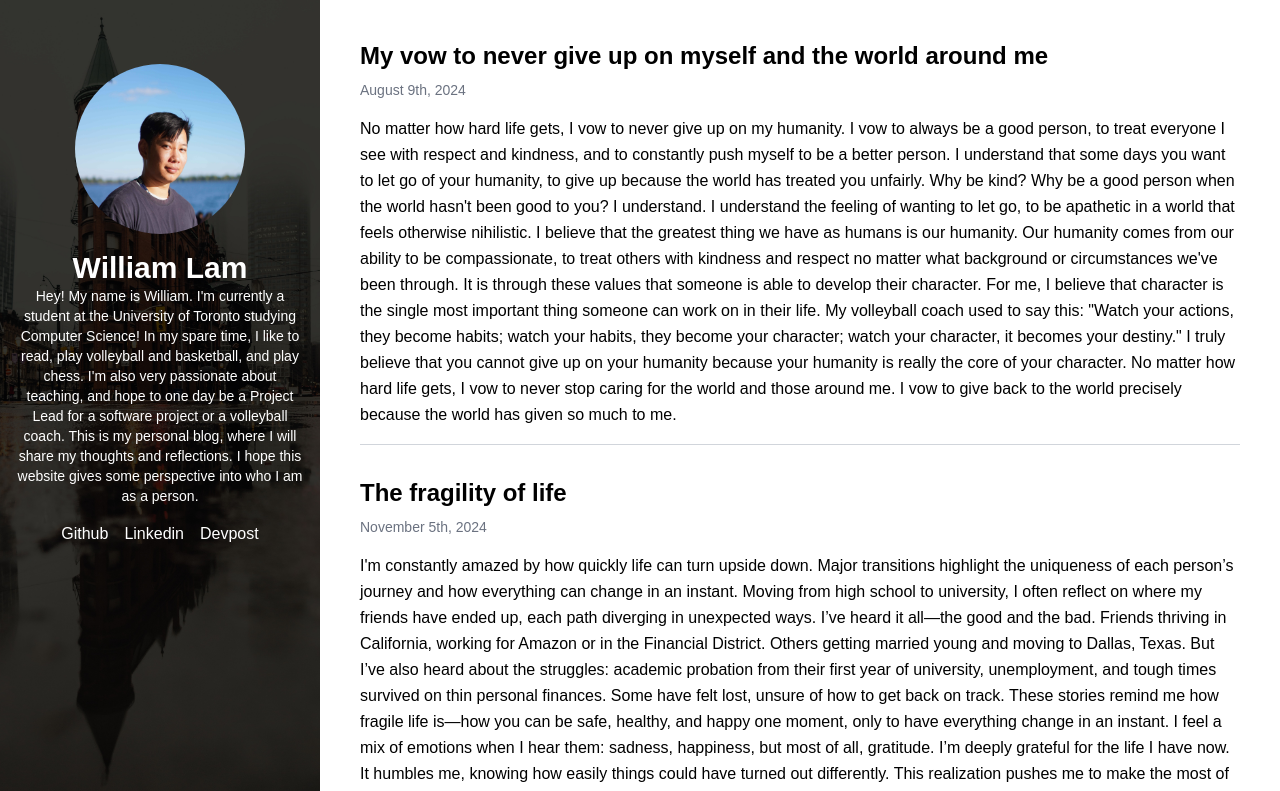
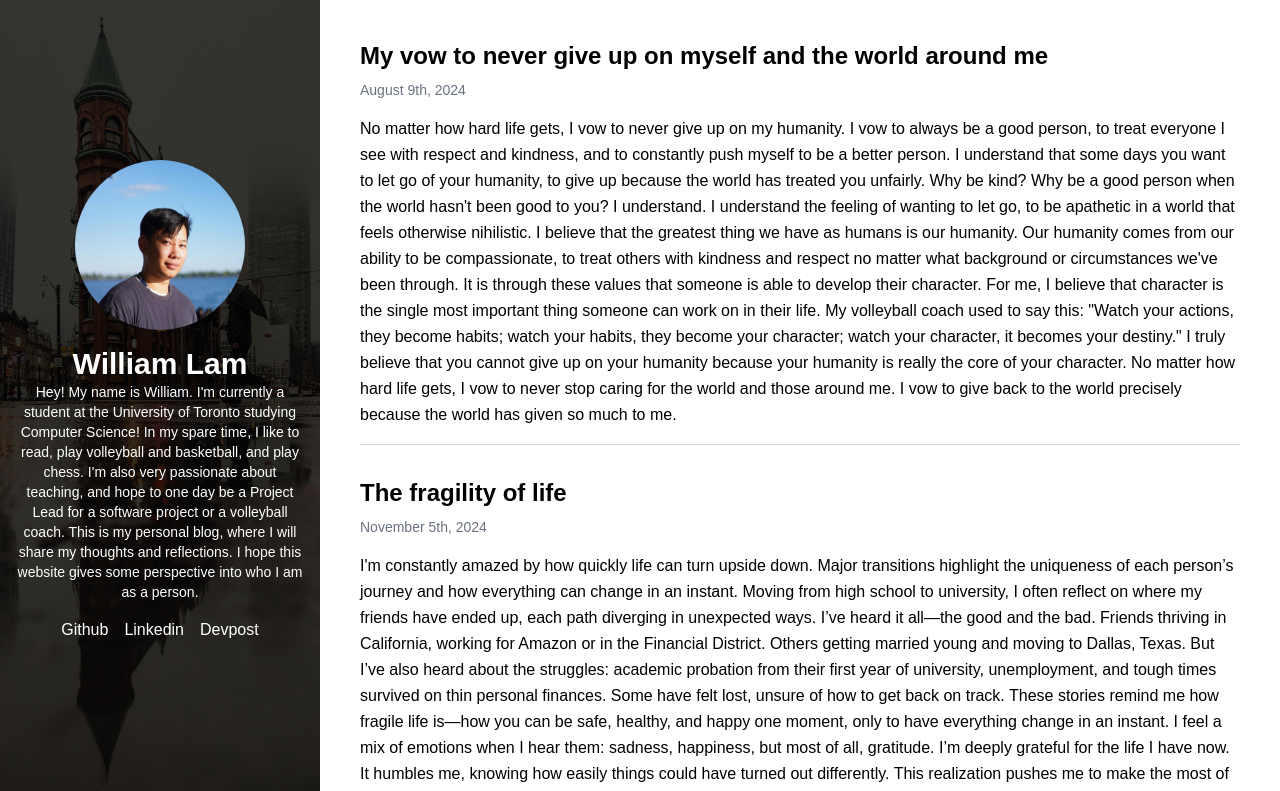
Before and after one commit to williamntlam/williams-blog, a Next.js app: page / in a window 1280 px wide. Shown: the top 791 px of the page. Built offline with nearby package versions, Linux system fonts and the light colour scheme.

Commit message:
feat: pushed sidebar content down

```diff
--- a/pages/index.tsx
+++ b/pages/index.tsx
@@ -28,7 +28,7 @@ export default function Home({ posts }: HomeProps) {
     <div className="flex flex-col md:flex-row">
       {/* Sidebar */}
       <aside
-        className="w-full md:w-80 h-auto md:h-screen bg-cover bg-center flex flex-col items-center justify-start pt-16 p-4 md:fixed top-0 left-0"
+        className="w-full md:w-80 h-auto md:h-screen bg-cover bg-center flex flex-col items-center justify-start pt-40 p-4 md:fixed top-0 left-0"
         style={{
           backgroundImage: `url('/toronto-flatiron-building-dark.jpg')`,
         }}
```
Also changed, not shown: package.json (+7 -7 lines), tsconfig.json (+18 -5 lines), 1 other file (tests, documents, lock files or other folders).
